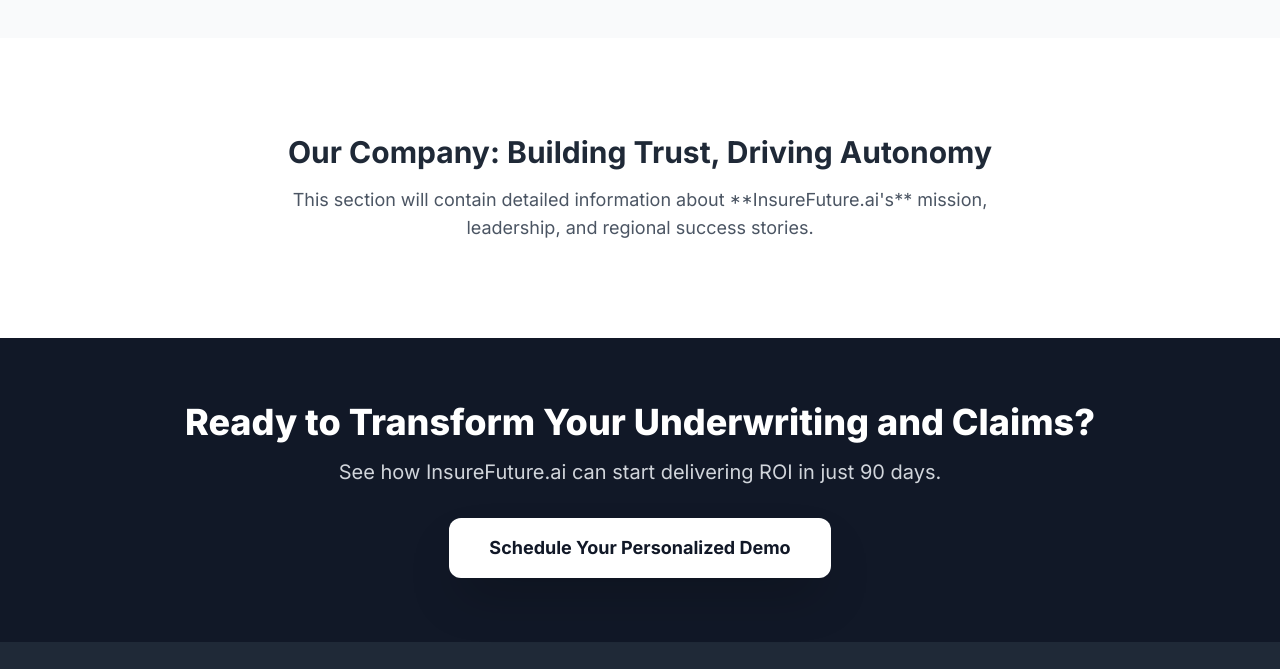
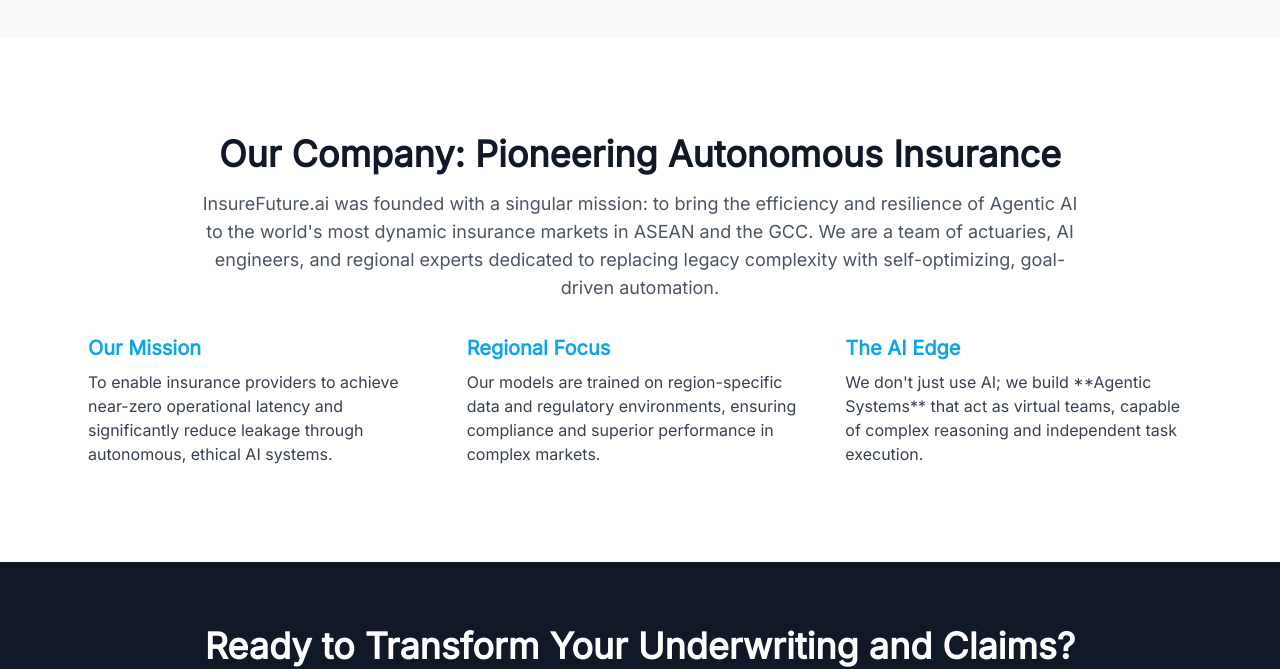
Before and after one commit to hokifai/insurefutureai, a plain HTML site: page index.html in a window 1280 px wide. Shown: the part 3940-4609 px from the top of the page. Drawn offline with nearby package versions, Linux system fonts and the light colour scheme.

Commit message:
Update index.html

```diff
--- a/index.html
+++ b/index.html
@@ -6,7 +6,7 @@
     <title>InsureFuture.ai | Agentic AI Platform for Insurance in ASEAN & GCC</title>
     <script src="https://cdn.tailwindcss.com"></script>
     <style>
-        @import url('https://fonts.googleapis.com/css2?family=Inter:wght@100..900&display=swap');
+        @import url('https://fonts.googleapis.com/css2?family=Inter:wght=100..900&display=swap');
         :root {
             --color-primary: #0f172a; /* Slate 900 */
             --color-accent: #0ea5e9; /* Sky 500 */
@@ -266,10 +266,24 @@
         </section>
         <section id="about" class="py-16 sm:py-24 bg-white">
             <div class="max-w-6xl mx-auto px-6 text-center">
-                <h2 class="text-3xl font-bold text-gray-800 mb-4">Our Company: Building Trust, Driving Autonomy</h2>
-                <p class="text-gray-600 text-lg max-w-3xl mx-auto">
-                    This section will contain detailed information about **InsureFuture.ai's** mission, leadership, and regional success stories.
+                <h2 class="text-3xl sm:text-4xl font-extrabold text-gray-900 mb-4">Our Company: Pioneering Autonomous Insurance</h2>
+                <p class="text-lg text-gray-600 max-w-4xl mx-auto mb-8">
+                    InsureFuture.ai was founded with a singular mission: to bring the efficiency and resilience of Agentic AI to the world's most dynamic insurance markets in ASEAN and the GCC. We are a team of actuaries, AI engineers, and regional experts dedicated to replacing legacy complexity with self-optimizing, goal-driven automation.
                 </p>
+                <div class="grid grid-cols-1 md:grid-cols-3 gap-8 text-left">
+                    <div>
+                        <h3 class="text-xl font-bold text-sky-500 mb-2">Our Mission</h3>
+                        <p class="text-gray-700">To enable insurance providers to achieve near-zero operational latency and significantly reduce leakage through autonomous, ethical AI systems.</p>
+                    </div>
+                    <div>
+                        <h3 class="text-xl font-bold text-sky-500 mb-2">Regional Focus</h3>
+                        <p class="text-gray-700">Our models are trained on region-specific data and regulatory environments, ensuring compliance and superior performance in complex markets.</p>
+                    </div>
+                    <div>
+                        <h3 class="text-xl font-bold text-sky-500 mb-2">The AI Edge</h3>
+                        <p class="text-gray-700">We don't just use AI; we build **Agentic Systems** that act as virtual teams, capable of complex reasoning and independent task execution.</p>
+                    </div>
+                </div>
             </div>
         </section>
 
```
